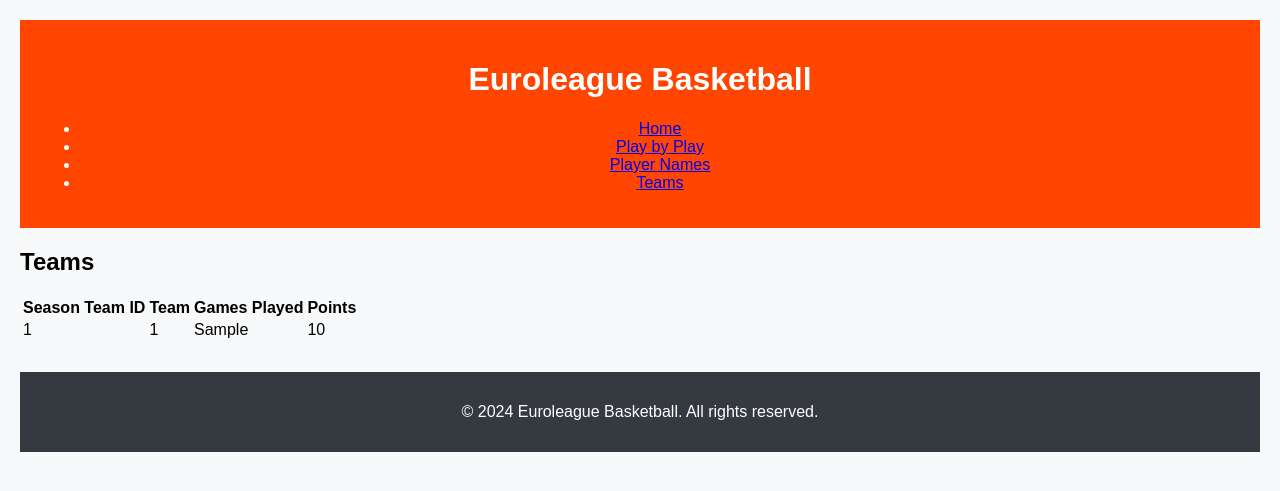
After one commit to g-akca/euroleague-wiki, a Flask app: template templates/teams.html in a window 1280 px wide. The commit adds this page. Shown: the top 491 px of the page. Run offline with Flask 3, Linux system fonts and the light colour scheme; the template is opened without the code that fills it: most values are stand-ins (such as "Sample title", 1, 10 or a date in 2020); parts of the project's set-up code (start-up, migrations or seed data) failed here and were passed over.

Commit message:
MySQL connection established and Teams page added

```diff
--- a/db/database_operations/create_db.sql
+++ b/db/database_operations/create_db.sql
@@ -841,7 +841,7 @@
 SET points_max_lead_a = NULLIF(points_max_lead_a, ''),
 	points_max_lead_b = NULLIF(points_max_lead_b, '');
 
-/* DATA CORRECTION - After creating a new table called euroleague_player_names, modify the previously wrong player_id's. */
+/* DATA CORRECTION - After creating a new table called euroleague_player_names, modify the previously wrong player_id's. Correct the different typing style of "TOP 16". */
 UPDATE euro.euroleague_box_score
 SET game_player_id = 'E2023_026_P011974'
 WHERE game_id = 'E2023_026' and player_id = 'P010754';
@@ -873,6 +873,10 @@
 UPDATE euro.euroleague_play_by_play
 SET player_id = 'P011974'
 WHERE player_id = 'P010754';
+
+UPDATE euro.euroleague_header
+SET phase = 'TOP 16'
+WHERE phase = 'TOP SIXTEEN';
 
 /* Export the finalized data that will be used for the project. */
 
--- a/server.py
+++ b/server.py
@@ -1,6 +1,6 @@
 from flask import Flask
 from player import *
-import views
+import views, mysql.connector
 
 def create_app():
     app = Flask(__name__)
@@ -9,6 +9,7 @@
     app.add_url_rule("/", view_func=views.home_page)
     app.add_url_rule("/play_by_play", view_func=views.play_by_play_page)
     app.add_url_rule("/player_names", view_func=views.player_names_page)
+    app.add_url_rule("/teams", view_func=views.teams_page)
 
     players = PlayerCollection()
     players.add_player(Player("P001", "Bogdan Bogdanovic"))
@@ -21,6 +22,16 @@
 
     return app
 
+def get_db_connection():
+    connection = mysql.connector.connect(
+        host="localhost",
+        user="root",
+        password="password",
+        database="euro"
+    )
+
+    return connection
+
 
 if __name__ == "__main__":
     app = create_app()
--- a/templates/layout.html
+++ b/templates/layout.html
@@ -14,6 +14,7 @@
             <li><a href="{{ url_for('home_page') }}">Home</a></li>
             <li><a href="{{ url_for('play_by_play_page') }}">Play by Play</a></li>
             <li><a href="{{ url_for('player_names_page') }}">Player Names</a></li>
+            <li><a href="{{ url_for('teams_page') }}">Teams</a></li>
           </ul>
         </nav>
     </header>
--- /dev/null
+++ b/templates/teams.html
@@ -0,0 +1,29 @@
+{% extends "layout.html" %}
+
+{% block title %}Teams{% endblock %}
+
+{% block content %}
+<section>
+  <h2>Teams</h2>
+  <table>
+    <thead>
+      <tr>
+        <th>Season Team ID</th>
+        <th>Team</th>
+        <th>Games Played</th>
+        <th>Points</th>
+      </tr>
+    </thead>
+    {% for team in teams %}
+    <tbody>
+      <tr>
+        <td>{{ team['season_team_id'] }}</td>
+        <td>{{ team['team_id'] }}</td>
+        <td>{{ team['games_played'] }}</td>
+        <td>{{ team['points'] }}</td>
+      </tr>
+    </tbody>
+    {% endfor %}
+  </table>
+</section>
+{% endblock %}
```
Also changed, not shown: views.py (+10 -0 lines).
